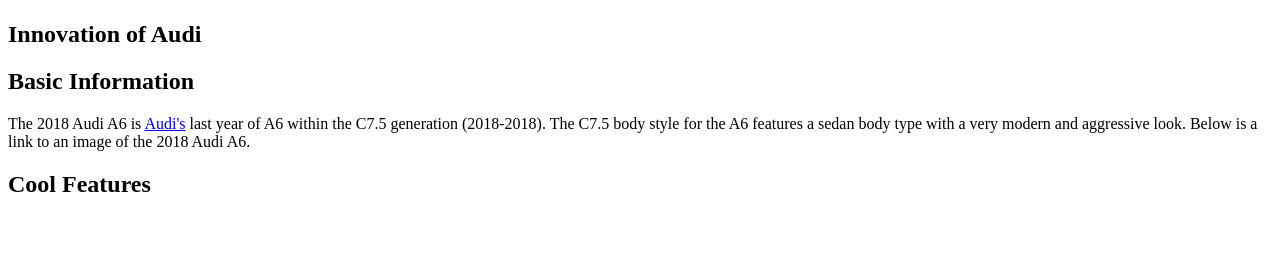
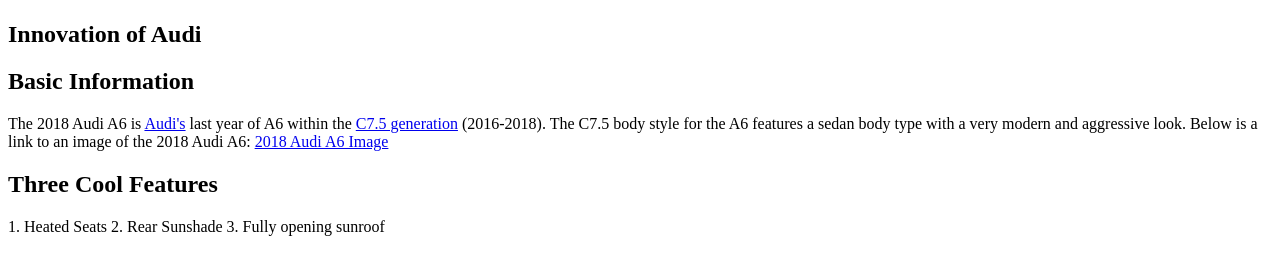
Before and after one commit to msample2/Lab02-Hyperlinks, a plain HTML site: page index.html in a window 1280 px wide. Drawn offline with Linux system fonts and the light colour scheme.

Commit message:
added 3 internal links and external link

```diff
--- a/index.html
+++ b/index.html
@@ -7,10 +7,14 @@
 
 <body>
     <h2>Basic Information</h2>
-    The 2018 Audi A6 is <a href="page1.html" title="About Audi">Audi's</a> last year of A6 within the C7.5 generation (2018-2018).
+    The 2018 Audi A6 is <a href="page1.html" title="About Audi">Audi's</a> last year of A6 within the <a href="page3.html" title="Audis C Generation">C7.5 generation</a> (2016-2018).
     The C7.5 body style for the A6 features a sedan body type with a very modern and aggressive look.
-    Below is a link to an image of the 2018 Audi A6.
+    Below is a link to an image of the 2018 Audi A6:
+    <a href="https://cars.usnews.com/cars-trucks/audi/a6/2018/photos-exterior" title="2018 Audi A6 Image">2018 Audi A6 Image</a>
 
-    <h2>Cool Features</h2>
+    <h2>Three Cool Features</h2>
+    1. Heated Seats
+    2. Rear Sunshade
+    3. Fully opening sunroof
 
 </body>
```
Also changed, not shown: page1.html (+11 -0 lines), page2.html (+10 -0 lines), page3.html (+11 -0 lines).
